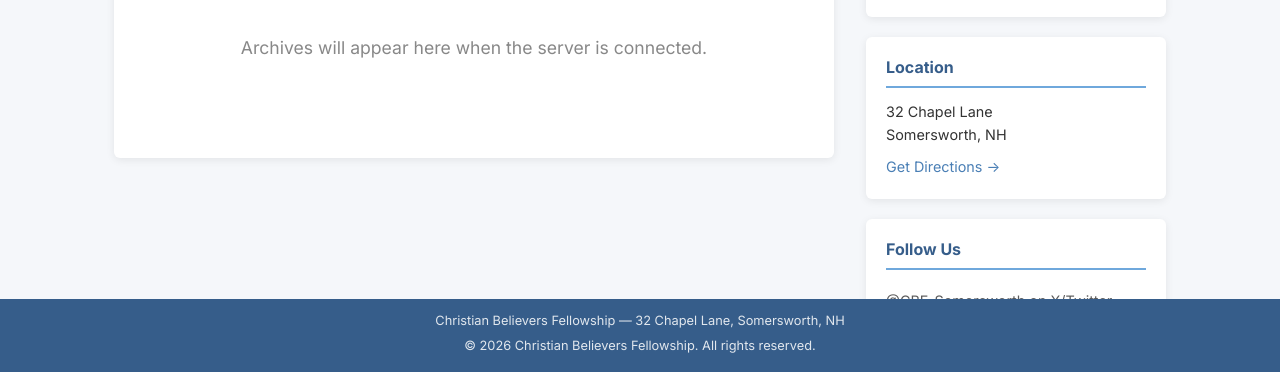
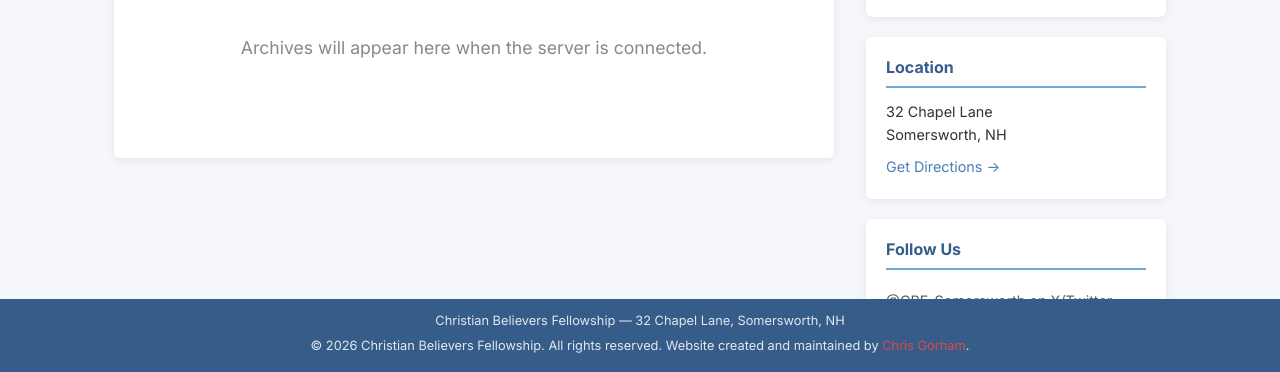
Before and after one commit to chrisgorham999/cbfchurch, a plain HTML site: page article-archives.html in a window 1280 px wide. Shown: the part 428-800 px from the top of the page. Drawn offline with Linux system fonts and the light colour scheme; no server answers.

Commit message:
footer fix to standardize it across all pages

```diff
--- a/article-archives.html
+++ b/article-archives.html
@@ -97,7 +97,7 @@
   <footer class="site-footer">
     <div class="footer-inner">
       <p>Christian Believers Fellowship &mdash; 32 Chapel Lane, Somersworth, NH</p>
-      <p>&copy; <span id="footer-year"></span> Christian Believers Fellowship. All rights reserved.</p>
+      <p>&copy; <span id="footer-year"></span> Christian Believers Fellowship. All rights reserved. Website created and maintained by <a href="https://chrisgorham999.github.io" target="resource window">Chris Gorham</a>.</p>
     </div>
   </footer>
 
```
Also changed, not shown: cbf-history.html (+1 -1 lines), contact.html (+1 -1 lines), learn-the-truth.html (+1 -1 lines), mission-statement.html (+1 -1 lines), our-beliefs.html (+1 -1 lines), photo-gallery.html (+1 -1 lines), post.html (+1 -1 lines), recent-videos.html (+1 -1 lines), service-times.html (+1 -1 lines), video-archive.html (+1 -1 lines).
